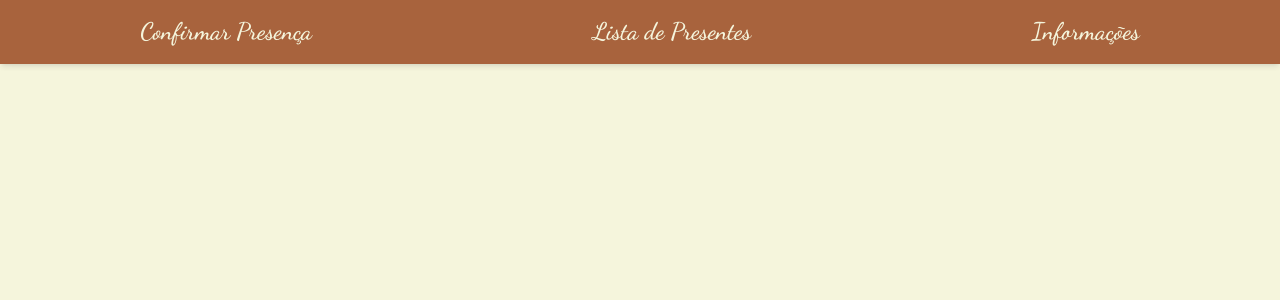
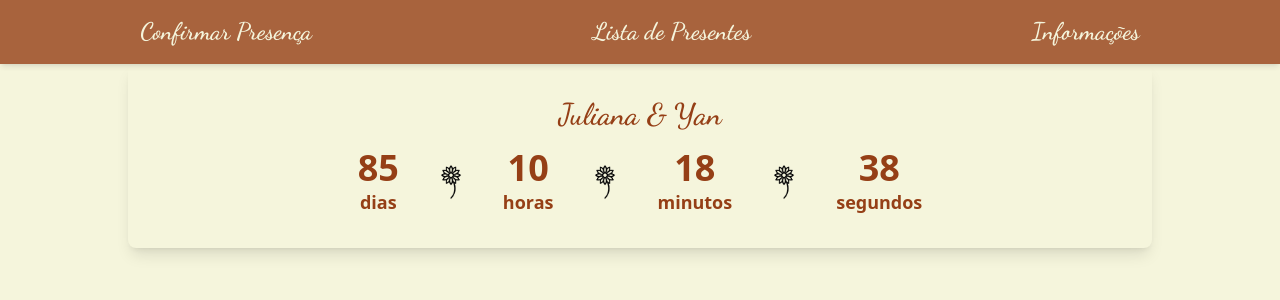
Before and after one commit to hiannmanso/yan-ju, a React (Vite) app in the folder client/: page / in a window 1280 px wide. Shown: the top 300 px of the page. Built offline with nearby package versions, Linux system fonts and the light colour scheme.

Commit message:
fix: infos

```diff
--- a/client/src/pages/Home/index.tsx
+++ b/client/src/pages/Home/index.tsx
@@ -1,11 +1,12 @@
 import { Header } from "../../components/Header"
+import WeddingCountdown from "../../components/WeddingCountdown"
 // import WeddingCountdown from "../../components/WeddingCountdown"
 
 export function Home() {
 	return (
 		<>
         <Header/>
-
+		<WeddingCountdown weddingDate="2024-10-26T00:00:00" />
 		{/* <WeddingCountdown weddingDate="2024-10-26T00:00:00" /> */}
 		</>
 	)
```
